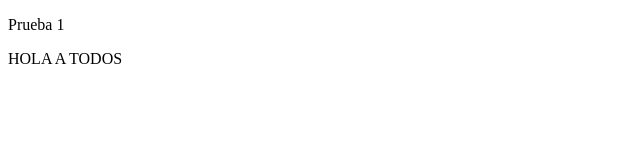
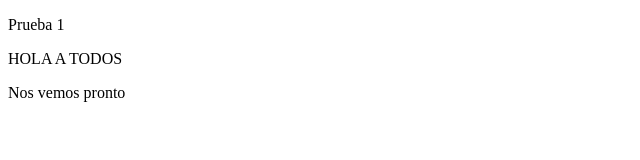
Before and after one commit to juncofuerte/Prework, a plain HTML site: page index.html in a window 1280 px wide. Shown: the whole page, without its empty margins (0-640 px from the left). Drawn offline with Linux system fonts and the light colour scheme.

Commit message:
Nuevo mensaje a desplegar

```diff
--- a/index.html
+++ b/index.html
@@ -11,6 +11,7 @@
 <body>
     <p>Prueba 1</p>
     <p>HOLA A TODOS</p>
+    <p>Nos vemos pronto</p>
 </body>
 
 </html>
```
